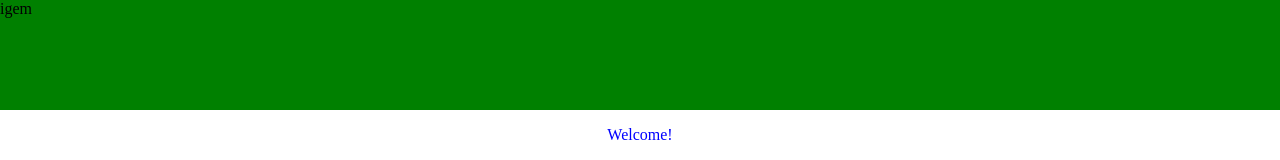
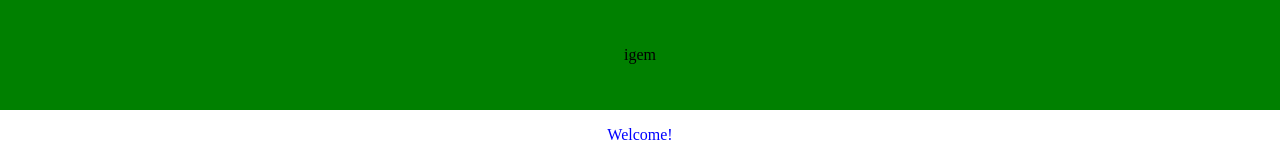
Before and after one commit to iGEM-Tokyo-Agri/iGEM-web, a Next.js app: page / in a window 1280 px wide. Shown: the top 160 px of the page. Built offline with nearby package versions, Linux system fonts and the light colour scheme.

Commit message:
デプロイテスト

```diff
--- a/src/components/atoms/header.tsx
+++ b/src/components/atoms/header.tsx
@@ -6,5 +6,8 @@ export const Header = () => {
 
 const IgemHeader = styled.header`
   height: 110px;
+  line-height: 110px ;
   background-color: #008000;
+  text-align: center;
+  margin: auto;
 `;
```
